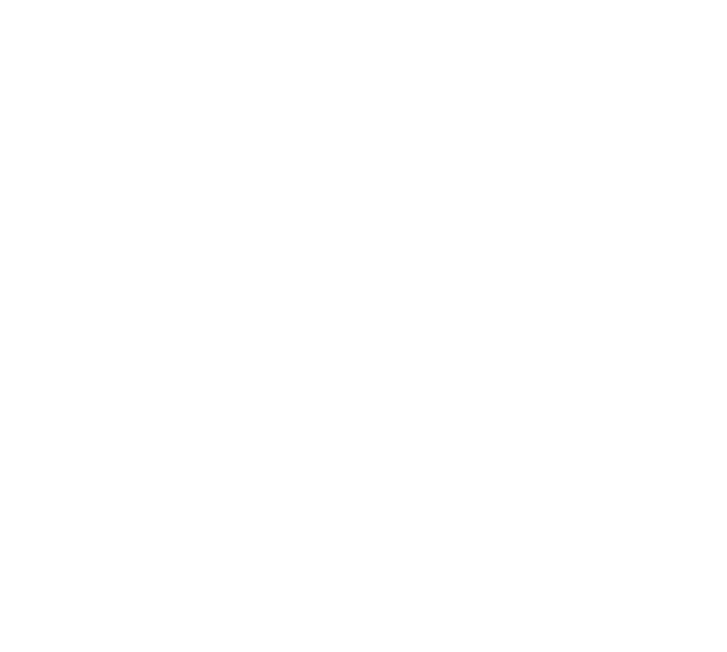
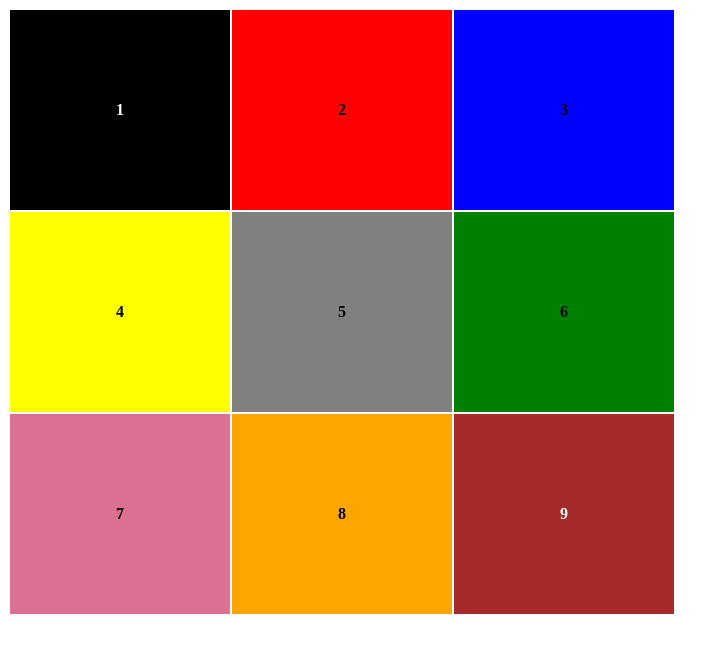
Before and after one commit to kfedus6/JS-LESSON-NINTH, a plain HTML site: page index.html in a window 1280 px wide. Shown: the whole page, without its empty margins (0-727 px from the left). Drawn offline with Linux system fonts and the light colour scheme.

Commit message:
Sample code

```diff
--- a/index.html
+++ b/index.html
@@ -9,7 +9,79 @@
 </head>
 
 <body>
+   <style>
+      tr {
+         width: 200px;
+         height: 200px;
+      }
 
+      td {
+         width: 200px;
+         text-align: center;
+         font-weight: bold;
+         padding: 10px;
+      }
+
+      #one {
+         background-color: black;
+         color: white;
+      }
+
+      #two {
+         background-color: red;
+      }
+
+      #tree {
+         background-color: blue;
+      }
+
+      #four {
+         background-color: yellow;
+      }
+
+      #five {
+         background-color: grey;
+      }
+
+      #six {
+         background-color: green;
+      }
+
+      #seven {
+         background-color: palevioletred;
+      }
+
+      #eight {
+         background-color: orange;
+      }
+
+      #nine {
+         background-color: brown;
+         color: white;
+      }
+
+      .text {
+         width: 200px;
+         height: 20;
+      }
+   </style>
+   <table id="table">
+      <tr>
+         <td id="one">1</td>
+         <td id="two">2</td>
+         <td id="tree">3</td>
+      </tr>
+      <tr>
+         <td id="four">4</td>
+         <td id="five">5</td>
+         <td id="six">6</td>
+      </tr>
+      <tr>
+         <td id="seven">7</td>
+         <td id="eight">8</td>
+         <td id="nine">9</td>
+      </tr>
+   </table>
    <script src="page.js"></script>
 </body>
 
--- a/page.js
+++ b/page.js
@@ -1 +1,6 @@
-alert('hello');
+//dz
+const table = document.querySelector('#table');
+
+table.addEventListener('click', (e) => {
+   console.log(e.target);
+})
```
